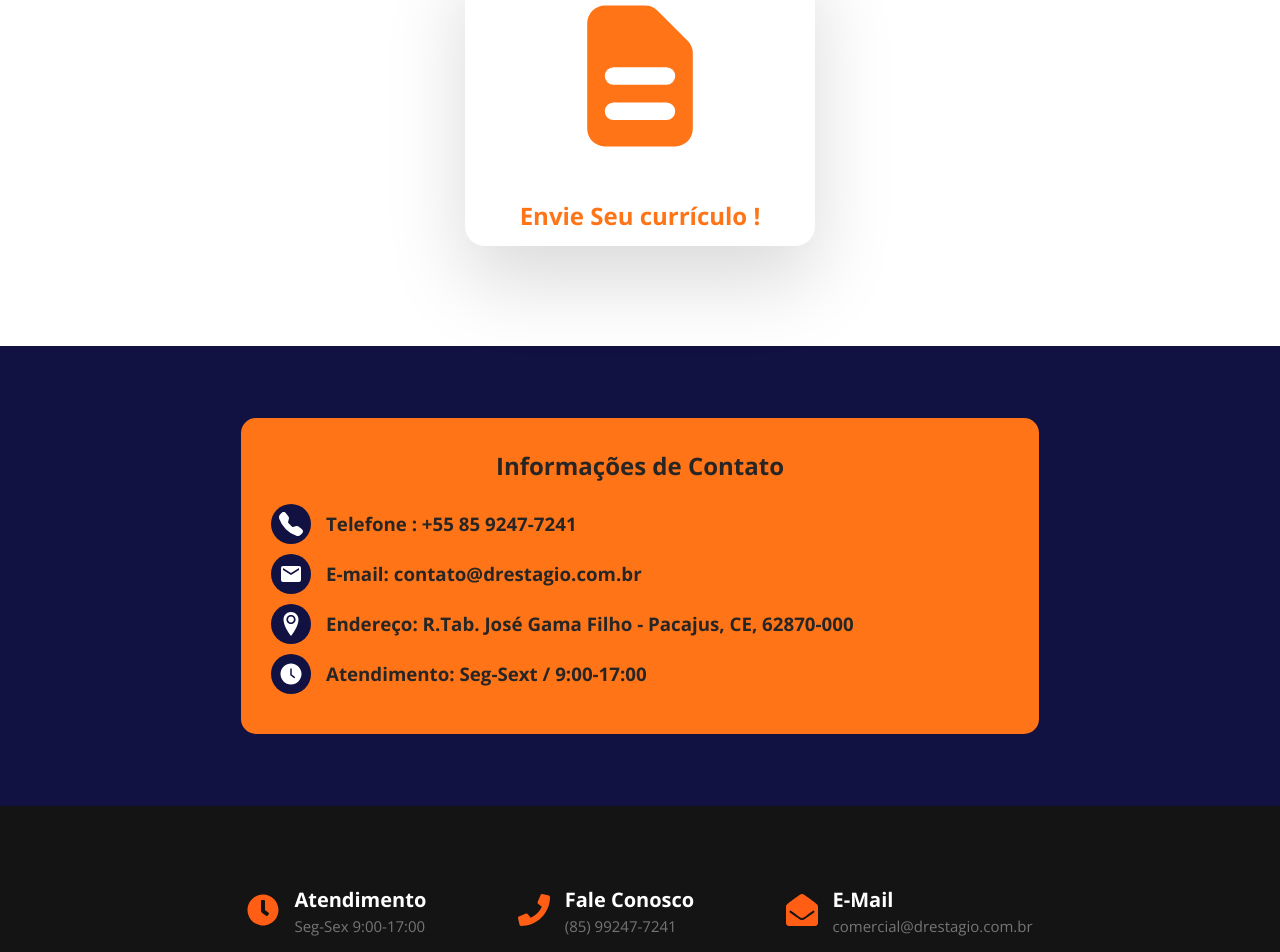
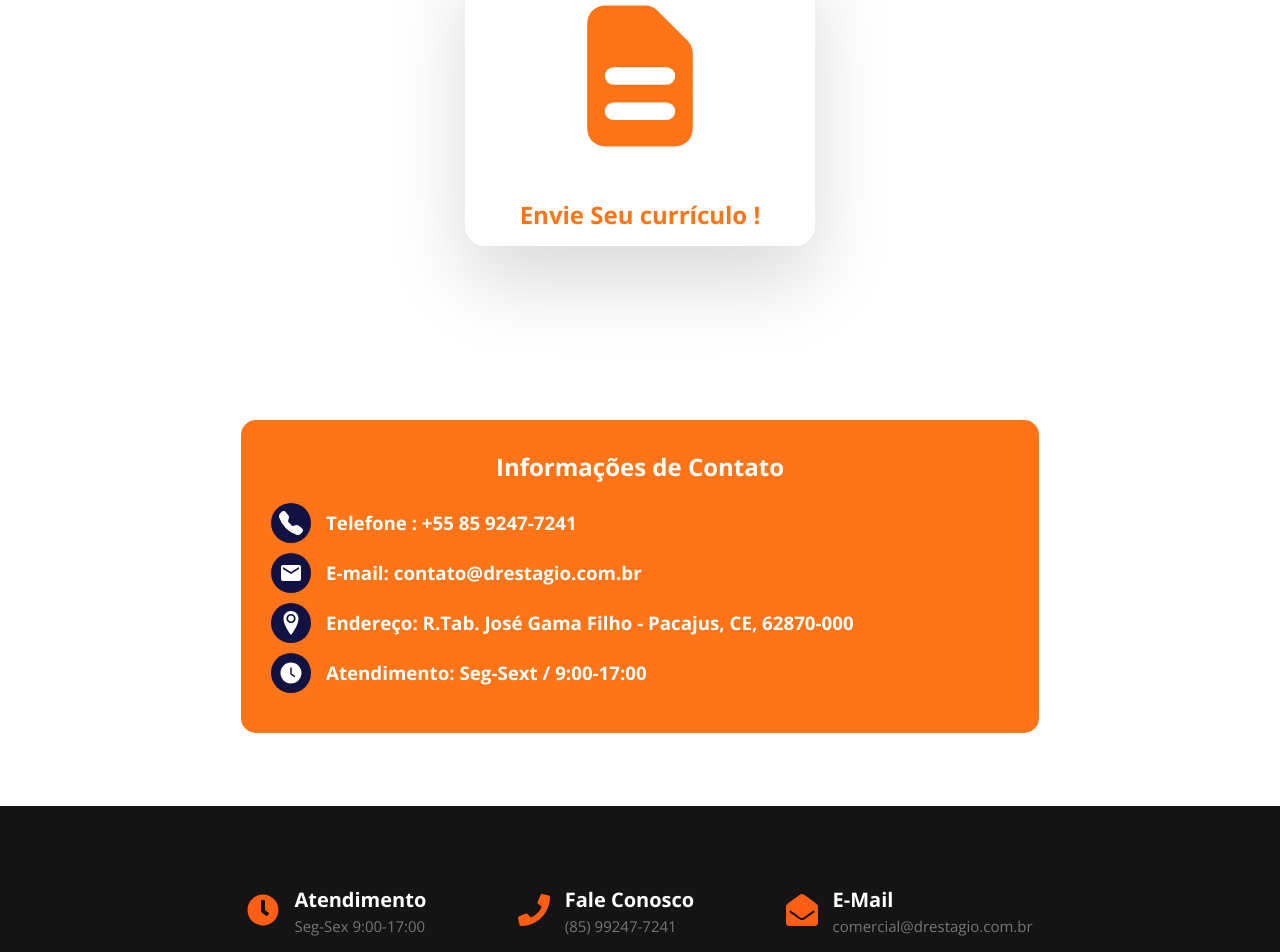
Before and after one commit to GaelBaptista/drestagio, a React (Vite) app: page /contact in a window 1280 px wide. Shown: the part 854-1806 px from the top of the page. Built offline with nearby package versions, Linux system fonts and the light colour scheme.

Commit message:
alterações diversas

```diff
--- a/src/components/Navbar/Navbar.tsx
+++ b/src/components/Navbar/Navbar.tsx
@@ -25,12 +25,12 @@
               <div className="logo-text">Dr.Estágio</div>
               {/* Ícones de redes sociais */}
               <div className="social-icons">
-                <a href="https://www.facebook.com/">
+                <a href="https://www.facebook.com/" >
                   <AiFillFacebook style={{ color: '#ff7417' }} className="social-icon" />
                 </a>
                 {/* Resto dos ícones de redes sociais */}
                 <a href="https://www.facebook.com/">
-                  <AiFillLinkedin style={{ color: '#ff7417' }} className="social-icon" />
+                  <AiFillLinkedin style={{ color: '#ff7417'}} className="social-icon " />
                 </a>
                 <a href="https://www.facebook.com/">
                   <AiFillInstagram style={{ color: '#ff7417' }} className="social-icon" />
--- a/src/components/Navbar/style.css
+++ b/src/components/Navbar/style.css
@@ -51,13 +51,13 @@
 
 .social-icon {
    padding: 5px;/* Defina o tamanho dos ícones de redes sociais */
-
+   transition: all 0.25s ease;
   margin-right: 10px; /* Adicione o espaçamento entre os ícones */
   background:#ffffff ;
   border-radius: 50%;
 }
 .social-icon:hover {
-  font-size: 3rem;
+  transform: scale(1.5);
 }
 
 .logo-text {
--- a/src/routes/Contact/Contact.tsx
+++ b/src/routes/Contact/Contact.tsx
@@ -7,7 +7,11 @@
 import'./contact.css'
 
 
+
+
 function Contact() {
+  const recipientEmail = "comercial@drestagio.com.br";
+  const mailtoLink = `mailto:${recipientEmail}`;
   return (
 <>
     <section className="contact">
@@ -35,7 +39,7 @@
      <div className="content">
       <h2>Envie um E-mail!</h2>
       <span>Envie seu e-mail para nossos agentes  </span>
-      <a href="#">Enviar E-mail</a>
+      <a href={mailtoLink}>Enviar E-mail</a>
      </div>
     </div>
   </div>
@@ -62,9 +66,9 @@
 {/*========================================================MAPA============================================================== */}
 <section className="section-map">
   <div className="section-map--area">
-    <div className="section-map--info">
+    <div  className="section-map--info">
       <h2>Informações de Contato</h2>
-      <div className="section-map--info-item">
+      <div  className="section-map--info-item">
         <div className="section-map--info-item-img" style={{backgroundColor: '#121242'}}  >
           <BsFillTelephoneFill style={{color:'white', fontSize:'24px'}} />
         </div>
--- a/src/routes/Contact/contact.css
+++ b/src/routes/Contact/contact.css
@@ -98,10 +98,13 @@
   background: var(--laranja);
   color: white;
   font-weight: 500;
+  transition: all 0.25s ease;
+border-radius:5px;
 }
 
 .containerContact .card .content a:hover {
   opacity: 0.8;
+
 }
 @media (max-width: 480px) {
   .containerContact .card {
@@ -147,7 +150,7 @@
 
 /*==============================================================MAPA=============================================================*/
 .section-map {
-  background-color: #121242;
+
   background-size: cover;
   background-position: center;
   padding-top: 30px;
@@ -193,7 +196,7 @@
   justify-content: center;
   align-items: center;
   padding: 5px;
-  background-color: #121242; /* Mudei para a cor #121242 */
+
   border-radius: 50%; /* Transformando em um círculo */
   margin-right: 15px;
 }
--- a/src/routes/Projects/Esg/esg.css
+++ b/src/routes/Projects/Esg/esg.css
@@ -69,7 +69,7 @@
   transition: .5s;
 }
 
-.bodyESG h1,h2,h3 {
+.bodyESG .section__title-center {
   font-weight: var(--font-semi-bold);
   color: var(--title-color);
   line-height: 1.5;
```
Also changed, not shown: src/routes/Contact/map/Map.tsx (line endings or trailing spaces), src/routes/Contact/map/asset/ImgCE.png, src/routes/Contact/map/asset/ImgRN.png.
